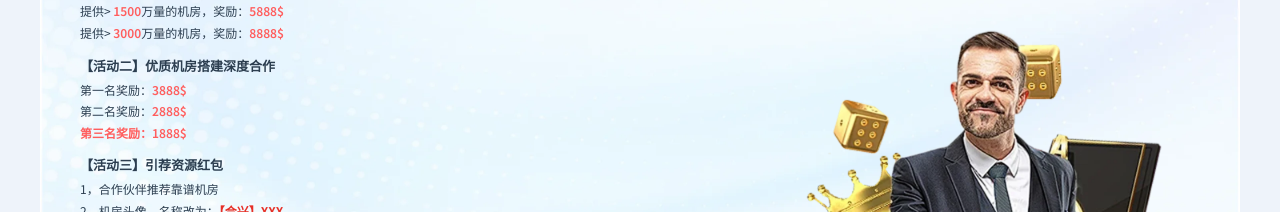
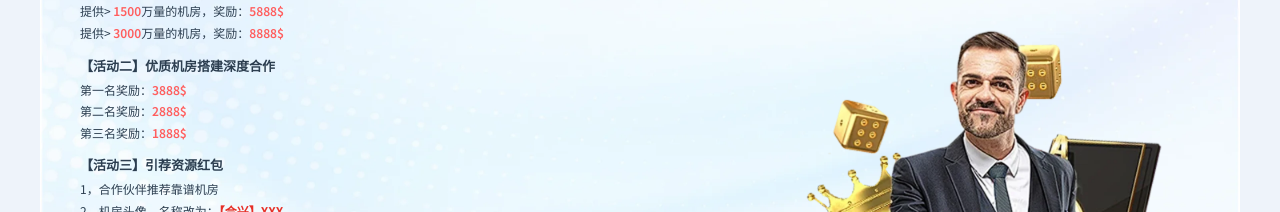
Before and after one commit to booker221/663, a Vue app: page /#/pc in a window 1280 px wide. Shown: the part 2040-2252 px from the top of the page. Built offline with nearby package versions, Linux system fonts and the light colour scheme.

Commit message:
refactor: update PcActivity component structure and styling for improved layout consistency

```diff
--- a/src/components/pc/PcActivity.vue
+++ b/src/components/pc/PcActivity.vue
@@ -26,7 +26,7 @@
             <p class="act-label">【活动二】优质机房搭建深度合作</p>
             <p class="act-line ">第一名奖励：<span class="red">3888$</span></p>
             <p class="act-line ">第二名奖励：<span class="red">2888$</span></p>
-            <p class="act-line red">第三名奖励：1888$</p>
+            <p class="act-line ">第三名奖励：<span class="red">1888$</span></p>
           </div>
 
           <div class="act-block">
```
